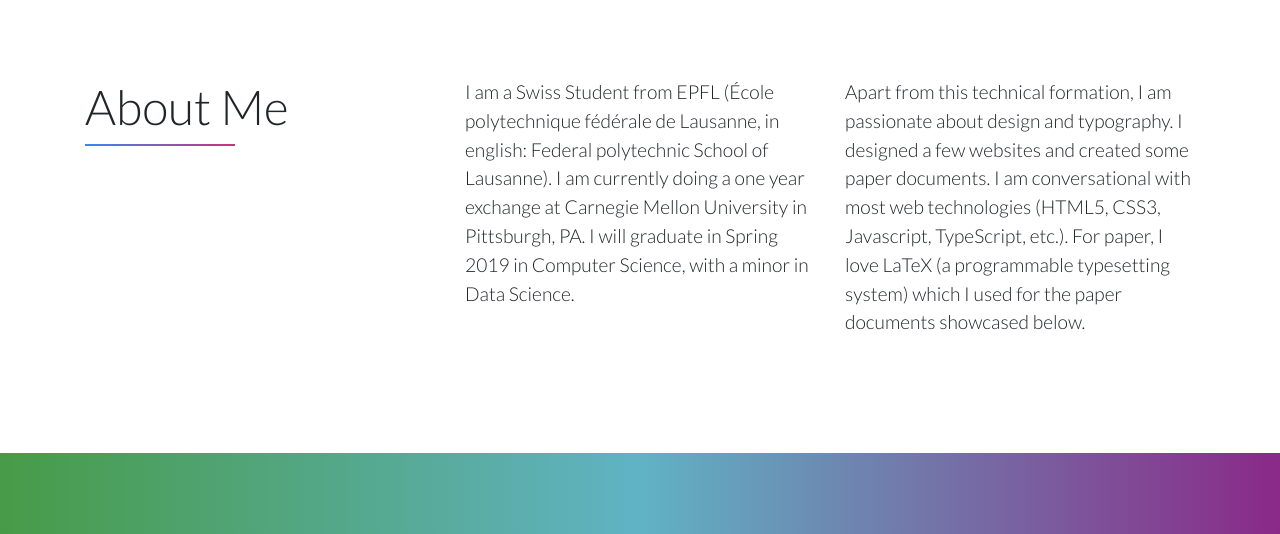
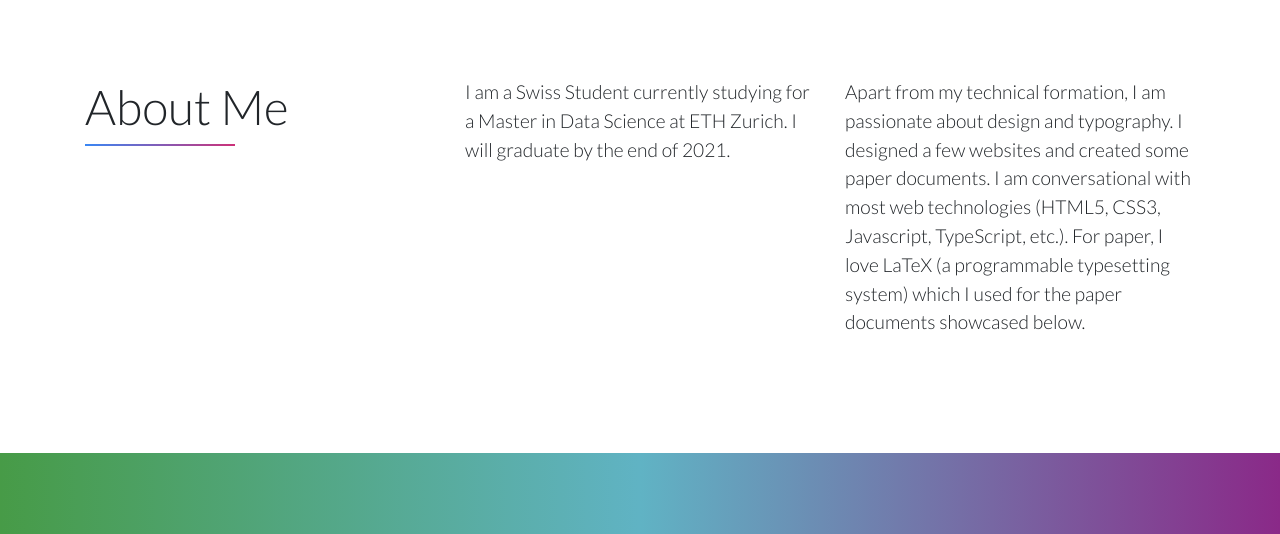
Before and after one commit to YvesZumbach/Portfolio, a website: page index.html in a window 1280 px wide. Shown: the part 822-1356 px from the top of the page. Drawn offline with nearby package versions, Linux system fonts and the light colour scheme.

Commit message:
Update summary

```diff
--- a/index.html
+++ b/index.html
@@ -62,14 +62,13 @@
                         </div>
                         <div class="col-md-4">
                             <p>
-                                I am a Swiss Student from EPFL (École polytechnique fédérale de Lausanne, in english: Federal polytechnic School of Lausanne).
-                                I am currently doing a one year exchange at Carnegie Mellon University in Pittsburgh, PA.
-                                I will graduate in Spring 2019 in Computer Science, with a minor in Data Science.
+                                I am a Swiss Student currently studying for a Master in Data Science at ETH Zurich.
+                                I will graduate by the end of 2021.
                             </p>
                         </div>
                         <div class="col-md-4">
                         <p>
-                            Apart from this technical formation, I am passionate about design and typography.
+                            Apart from my technical formation, I am passionate about design and typography.
                             I designed a few websites and created some paper documents.
                             I am conversational with most web technologies (HTML5, CSS3, Javascript, TypeScript, etc.).
                             For paper, I love LaTeX (a programmable typesetting system) which I used for the paper documents showcased below.
```
Also changed, not shown: 1 other file.
